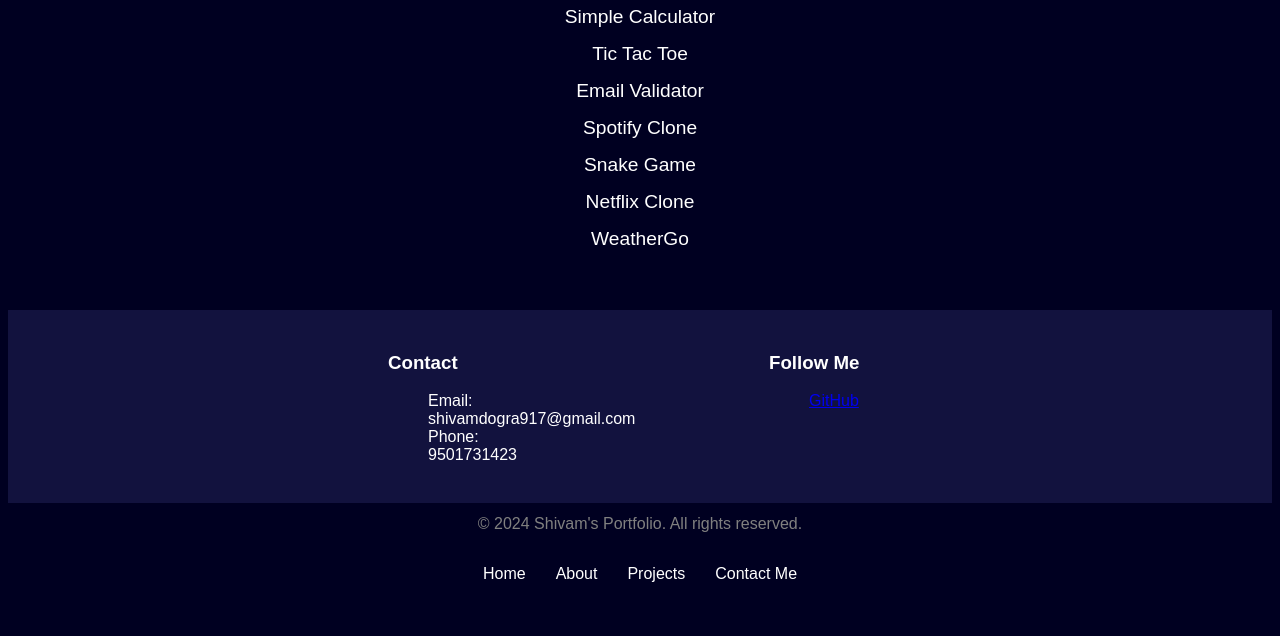
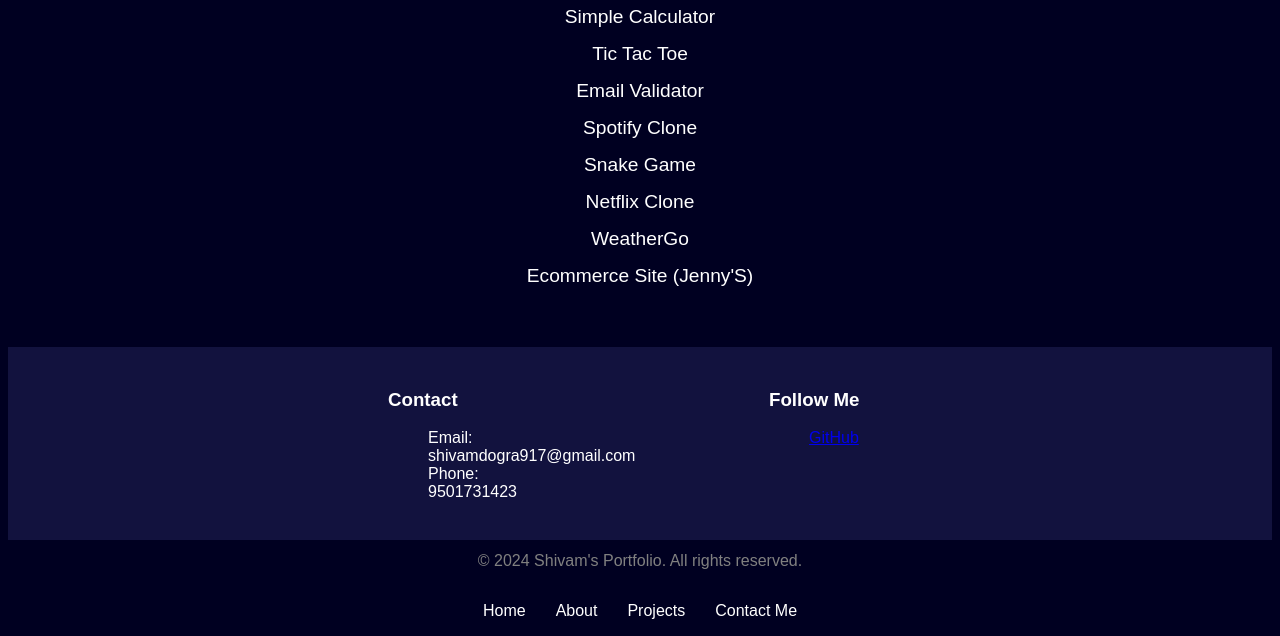
Before and after one commit to Shivam-1510/My-Portfolio, a plain HTML site: page pro.html in a window 1280 px wide. Shown: the part 255-891 px from the top of the page. Before the commit the page ends 854 px from the top, so only its background shows below. Drawn offline with Linux system fonts and the light colour scheme.

Commit message:
Update pro.html

```diff
--- a/pro.html
+++ b/pro.html
@@ -31,6 +31,7 @@
                     <li><a href="https://shivam-1510.github.io/Snake-Game/" target="_blank">Snake Game</a></li>
                     <li><a href="https://shivam-1510.github.io/Netflix-Clone/" target="_blank">Netflix Clone</a></li>
                     <li><a href="https://shivam-1510.github.io/WeatherGo/" target="_blank">WeatherGo</a></li>
+                    <li><a href="https://shivam-1510.github.io/Ecommerce-Site-Jenny-S/" target="_blank">Ecommerce Site (Jenny'S)</a></li>
                 </ul>
             </div>
         </div>
```
